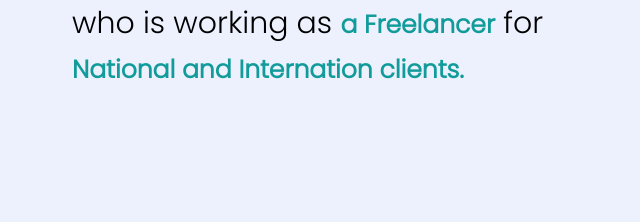
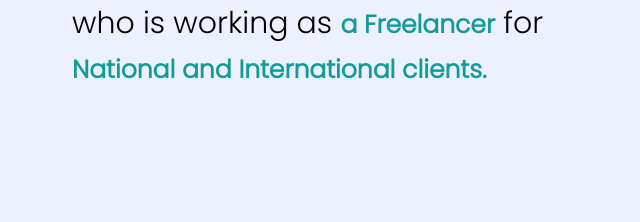
Before and after one commit to Varundara15/project1, a plain HTML site: page index.html in a window 1280 px wide. Shown: the part 411-633 px from the top of the page, 0-640 px from the left. Drawn offline with Linux system fonts and the light colour scheme; files that its build step writes are made by us from their sources; files whose address does not match are found by name.

Commit message:
Update index.html

```diff
--- a/index.html
+++ b/index.html
@@ -32,7 +32,7 @@
         <!-- left content -->
         <div class="left">
             <h1>Hello, I am a <span>Web Developer</span></h1>
-            <p>I am an <span>Full Stack Web Developer</span> <br> who is working as <span> a Freelancer</span> for <br> <span>National and Internation clients.</span> </p>
+            <p>I am an <span>Full Stack Web Developer</span> <br> who is working as <span> a Freelancer</span> for <br> <span>National and International clients.</span> </p>
         </div>
         <!-- right content -->
         <div class="right">
```
